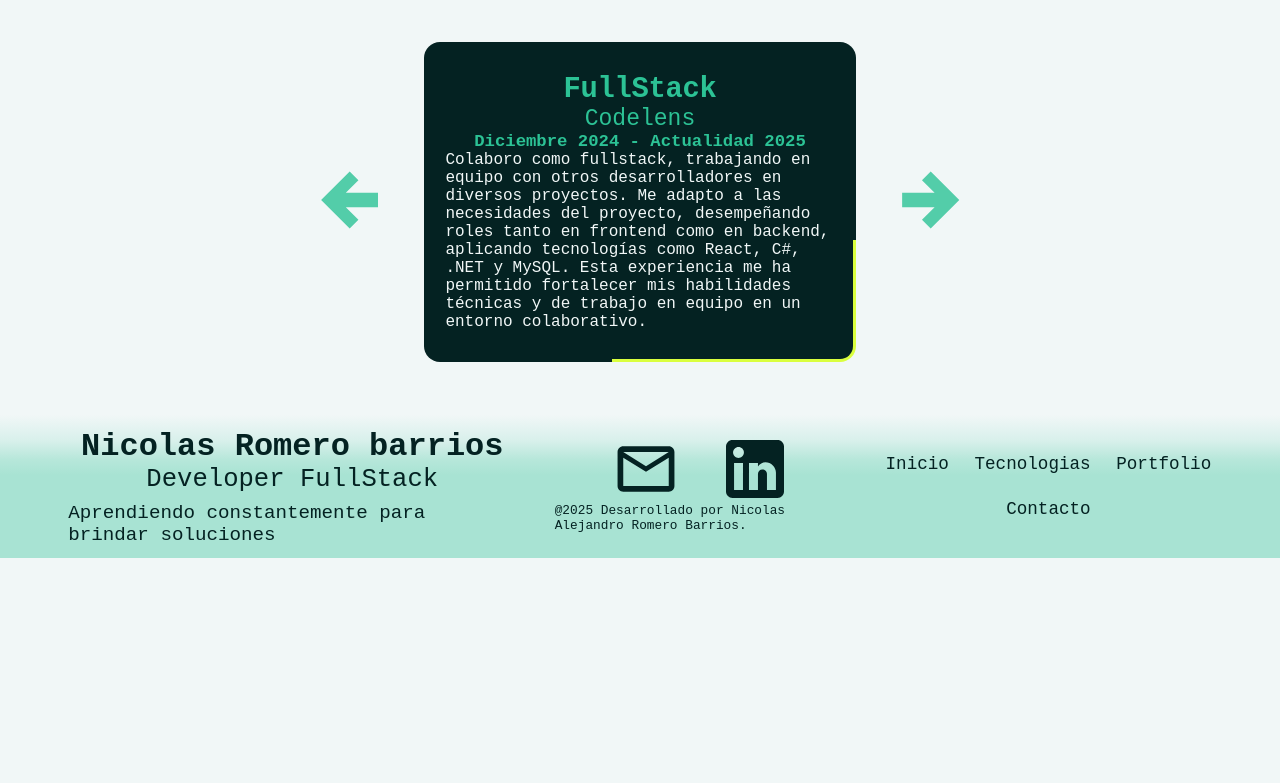
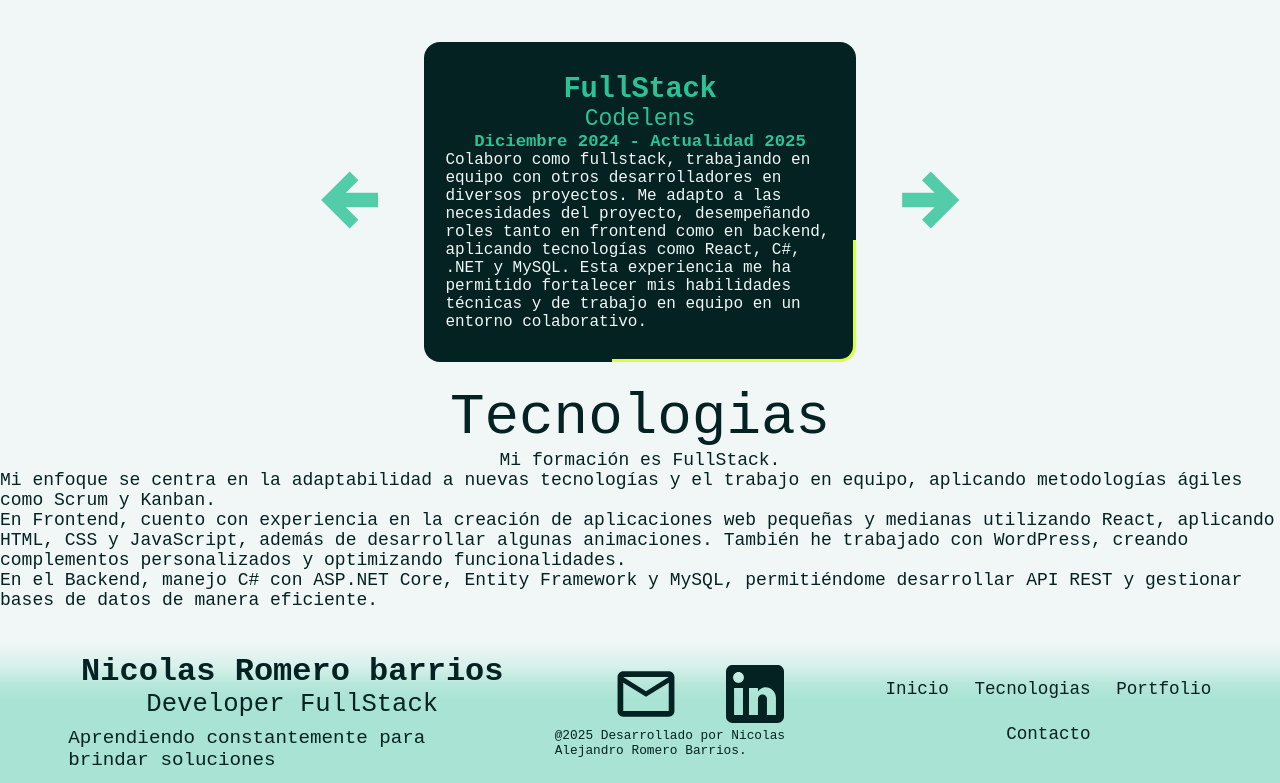
Before and after one commit to N-Rem/Portfolio_Nicolas_Romero_Barrios, a React (Vite) app: page / in a window 1280 px wide. Shown: the part 1437-2220 px from the top of the page. Before the commit the page ends 1995 px from the top, so only its background shows below. Built offline with nearby package versions, Linux system fonts and the light colour scheme.

Commit message:
add base

```diff
--- a/src/App.jsx
+++ b/src/App.jsx
@@ -5,6 +5,7 @@ import NotFound from "./component/pages/error404/NotFound";
 import Hero from "./component/hero/Hero";
 import About from "./component/pages/aboutMe/about";
 import Experience from "./component/pages/experience/Experience";
+import Technologies from "./component/pages/technologies/technologies";
 
 function App() {
   const router = createBrowserRouter([
@@ -15,6 +16,7 @@ function App() {
           <Hero/>
           <About/>
           <Experience/>
+          <Technologies/>
         </MainLayout>
       ),
     },
--- /dev/null
+++ b/src/component/pages/technologies/Technologies.jsx
@@ -0,0 +1,16 @@
+import React from 'react'
+
+const Technologies = () => {
+  return (
+    <div className='techContainer flex-container-column'>
+      <h2>Tecnologias</h2>
+      <p>Mi formación es FullStack.</p>
+      <p>Mi enfoque se centra en la adaptabilidad a nuevas tecnologías y el trabajo en equipo, aplicando metodologías ágiles como Scrum y Kanban.
+      </p>
+      <p>En Frontend, cuento con experiencia en la creación de aplicaciones web pequeñas y medianas utilizando React, aplicando HTML, CSS y JavaScript, además de desarrollar algunas animaciones. También he trabajado con WordPress, creando complementos personalizados y optimizando funcionalidades.</p>
+      <p>En el Backend, manejo C# con ASP.NET Core, Entity Framework y MySQL, permitiéndome desarrollar API REST y gestionar bases de datos de manera eficiente.</p>
+    </div>
+  )
+}
+
+export default Technologies
```
Also changed, not shown: src/component/sliderTech/SliderTech.jsx (added, +11 -0 lines), src/component/pages/technologies/technologies.css (added), src/component/sliderTech/sliderTech.css (added).
